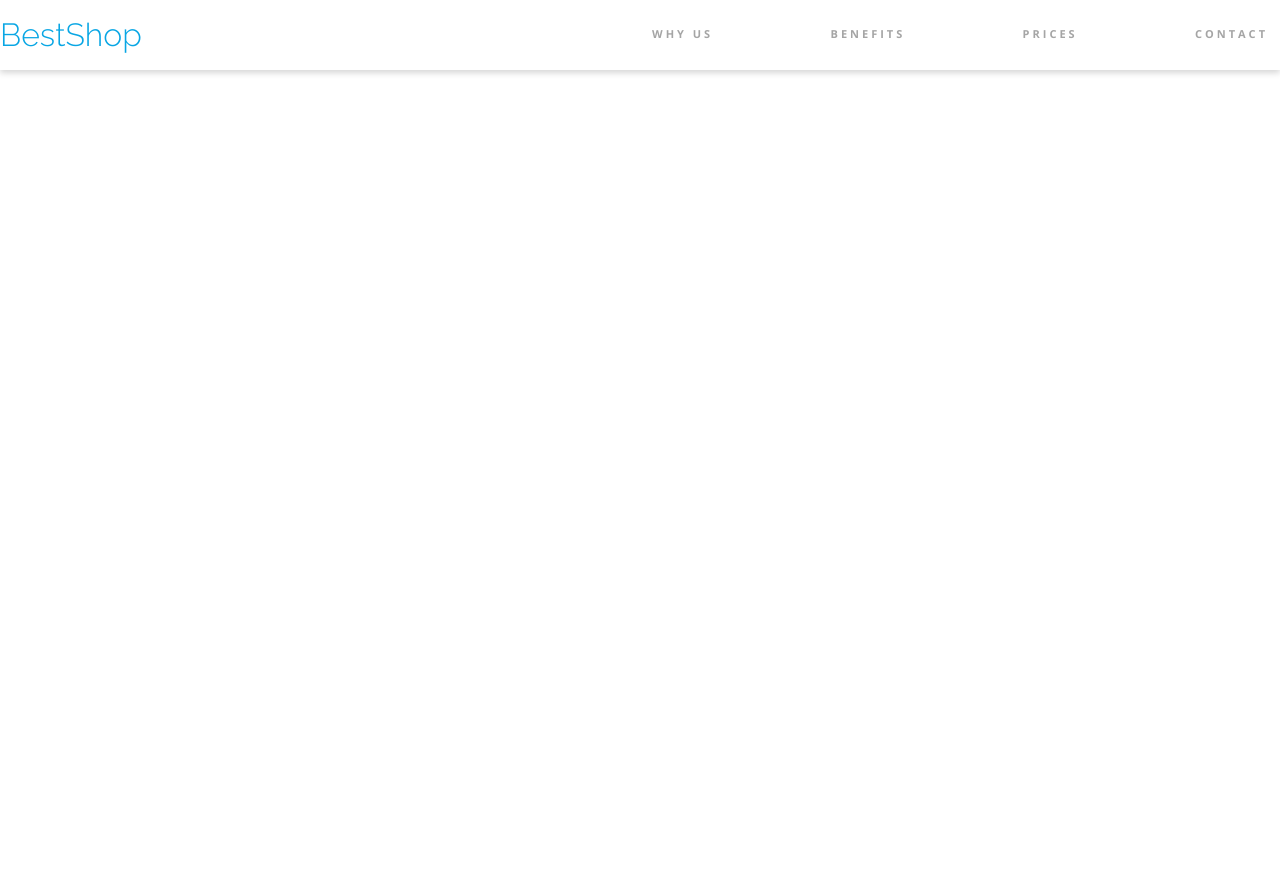
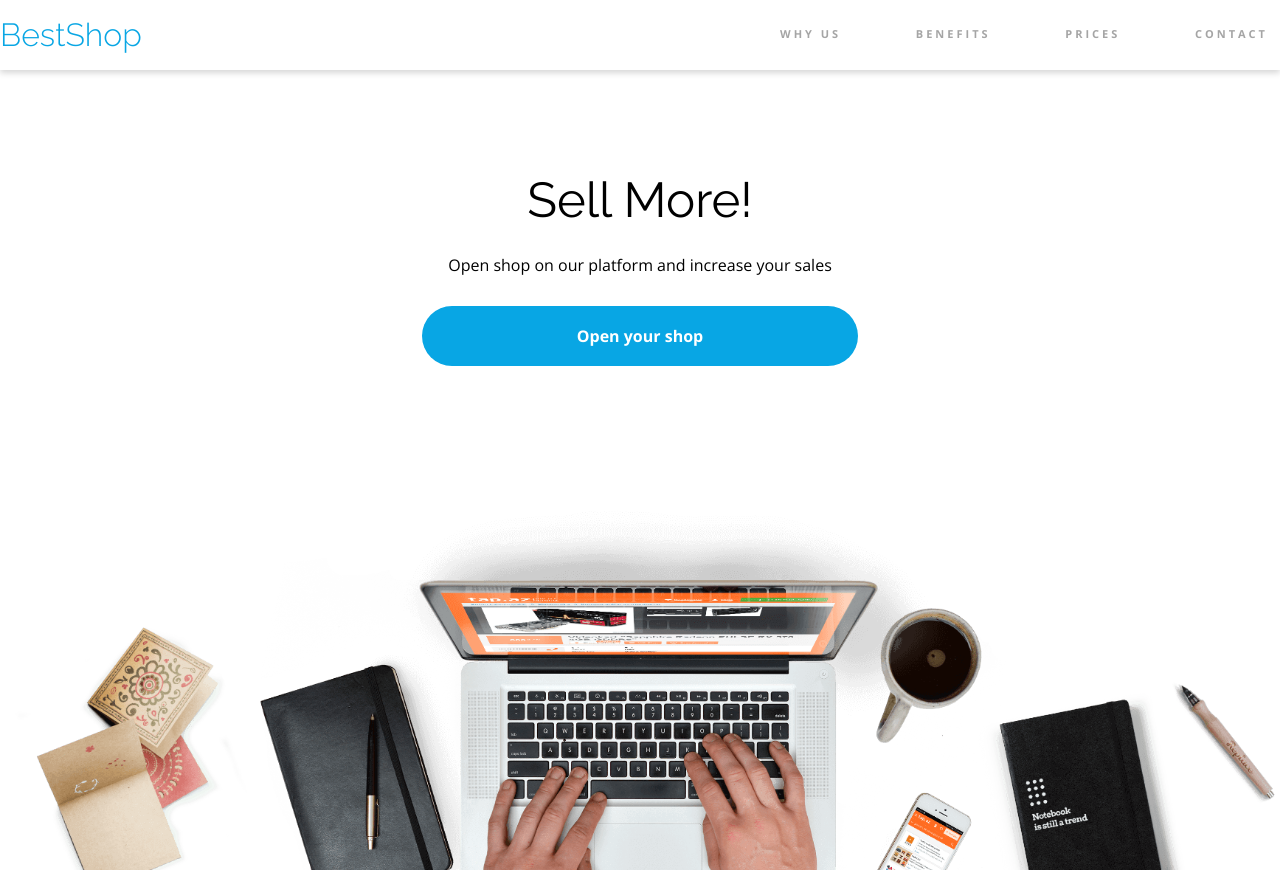
Before and after one commit to Vitzu/BestShop, a plain HTML site: page index.html in a window 1280 px wide. Before the commit the page ends 800 px from the top, so only its background shows below. Drawn offline with nearby package versions, Linux system fonts and the light colour scheme.

Commit message:
added and styled landing page

```diff
--- a/css/style.css
+++ b/css/style.css
@@ -1,7 +1,3 @@
-* {
-  box-sizing: border-box;
-}
-
 :root {
   --base-color: #FFFFFF;
   --secondary-bg-color: #F7F7F7;
@@ -13,6 +9,16 @@
   --info-text-color: #A5A5A5;
   --menu-shadow-color: #00000029;
   --element-shadow-color: #07ACE629;
+}
+
+* {
+  box-sizing: border-box;
+}
+
+main {
+  display: flex;
+  justify-content: center;
+  width: 100%;
 }
 
 h1, h2, h3 {
@@ -32,6 +38,18 @@ a {
   justify-content: center;
   align-items: center;
   width: 1352px;
+  height: 100%;
+}
+
+.button {
+  display: inline-block;
+  font-weight: 700;
+  border-radius: 50px;
+}
+
+.button__main-theme {
+  color: var(--base-color);
+  background: var(--main-theme-color);
 }
 
 /* HEADER */
@@ -56,7 +74,7 @@ a {
 }
 
 .page-nav {
-  width: 50%;
+  width: 40%;
 }
 
 .page-nav__list {
@@ -80,3 +98,34 @@ a {
   color: var(--main-text-color);
   border-bottom: 3px solid var(--main-theme-color);
 }
+
+/* LANDING PAGE */
+
+.landing-page {
+  display: flex;
+  justify-content: center;
+  width: 100%;
+  height: 100vh;
+  background: url("../assets/background.png") no-repeat bottom/contain;
+}
+
+.landing-page .container {
+  flex-flow: column wrap;
+  height: 50%;
+}
+
+.landing-page__title {
+  font-size: 49px;
+  color: var(--main-text-color);
+}
+
+.landing-page__text {
+  margin: 30px;
+  font-size: 16px;
+  line-height: 22px;
+  color: var(--main-text-color);
+}
+
+.button__cta-button {
+  padding: 22px 155px;
+}
--- a/index.html
+++ b/index.html
@@ -32,5 +32,17 @@
 
 </header>
 
+<main>
+
+    <section class="landing-page">
+        <div class="container">
+            <h1 class="landing-page__title">Sell More!</h1>
+            <p class="landing-page__text">Open shop on our platform and increase your sales</p>
+            <a href="" class="button button__main-theme button__cta-button">Open your shop</a></div>
+    </section>
+
+
+</main>
+
 </body>
 </html>
```
